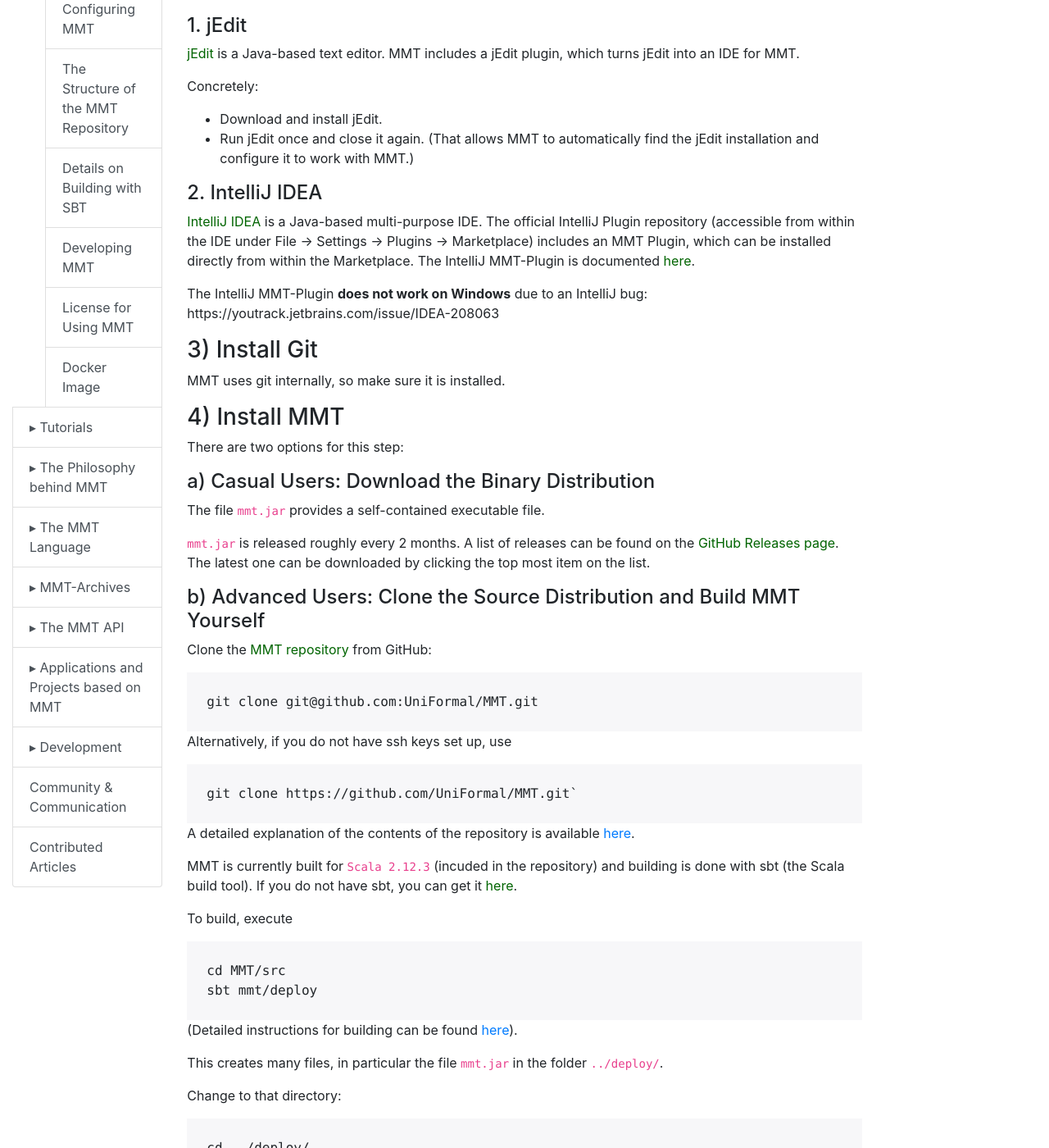
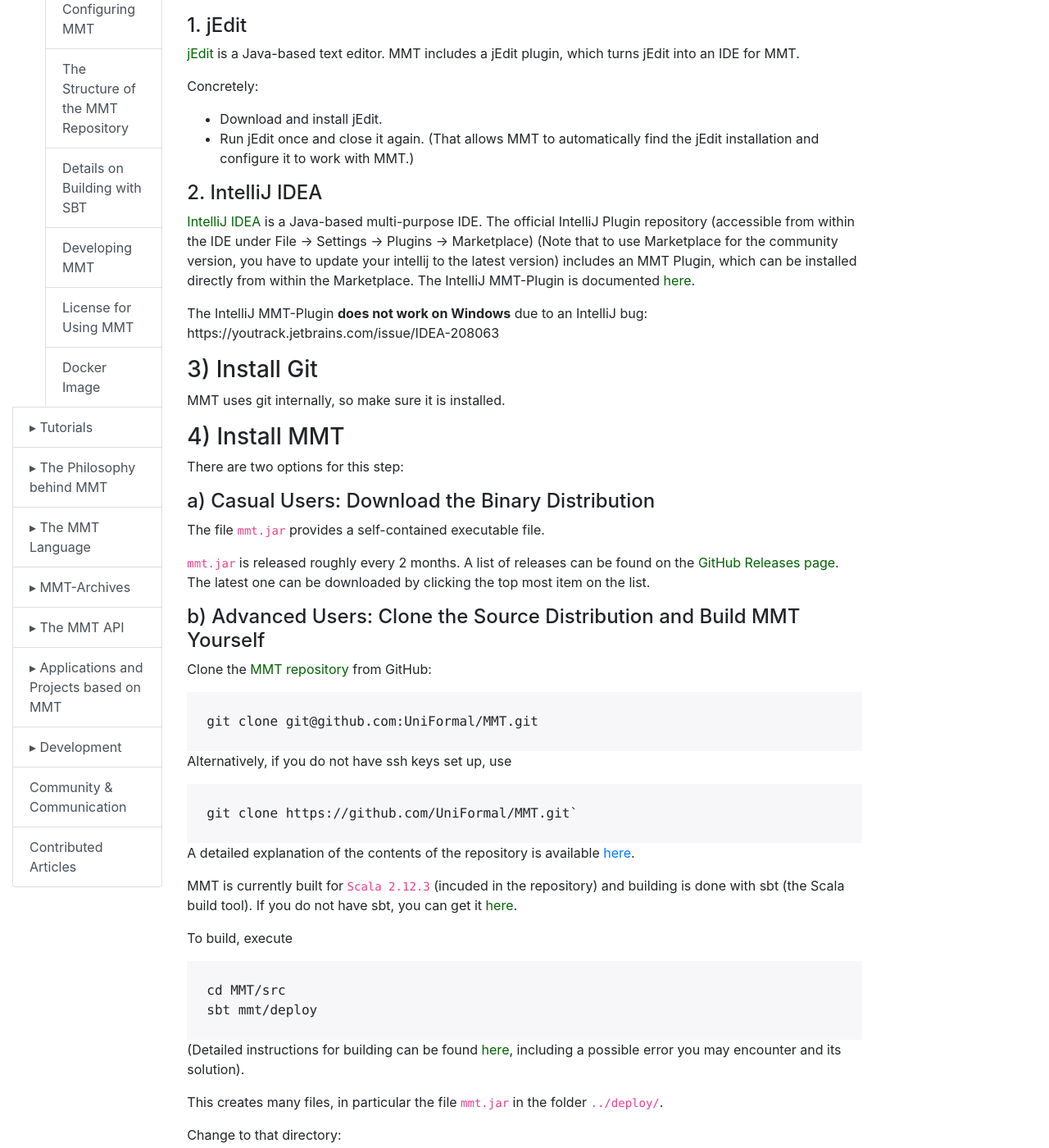
Before and after one commit to UniFormal/uniformal.github.io, a Jekyll site: the page built from doc/setup/index.md, in a window 1280 px wide and 1400 px high, scrolled down 392 px. Shown: the whole window at 82% size. Built offline with Jekyll 4.4.1, drawn with Linux system fonts in a browser that asks for light colours; some of the changed text lies outside the part shown.

Commit message:
Update index.md

````diff
--- a/doc/setup/index.md
+++ b/doc/setup/index.md
@@ -28,7 +28,7 @@
 
 #### 2. IntelliJ IDEA
 
-[IntelliJ IDEA](https://www.jetbrains.com/idea/) is a Java-based multi-purpose IDE. The official IntelliJ Plugin repository (accessible from within the IDE under File -> Settings -> Plugins -> Marketplace) includes an MMT Plugin, which can be installed directly from within the Marketplace. The IntelliJ MMT-Plugin is documented [here](https://github.com/UniFormal/IntelliJ-MMT/blob/master/README.md).
+[IntelliJ IDEA](https://www.jetbrains.com/idea/) is a Java-based multi-purpose IDE. The official IntelliJ Plugin repository (accessible from within the IDE under File -> Settings -> Plugins -> Marketplace) (Note that to use Marketplace for the community version, you have to update your intellij to the latest version) includes an MMT Plugin, which can be installed directly from within the Marketplace. The IntelliJ MMT-Plugin is documented [here](https://github.com/UniFormal/IntelliJ-MMT/blob/master/README.md).
 
 The IntelliJ MMT-Plugin **does not work on Windows** due to an IntelliJ bug: https://youtrack.jetbrains.com/issue/IDEA-208063
 
@@ -73,7 +73,7 @@
 cd MMT/src
 sbt mmt/deploy
 ```
- (Detailed instructions for building can be found [here](build.html)).
+ (Detailed instructions for building can be found [here](https://uniformal.github.io/doc/setup/sbt.html), including a possible error you may encounter and its solution).
 
 This creates many files, in particular the file `mmt.jar` in the folder `../deploy/`.
 
@@ -90,7 +90,7 @@
 
 In the previous, you obtained the file `mmt.jar` (by downloading or building).
 
-To start setup open a shell and run `java -jar mmt.jar`.<br>
+To start setup, open a shell, navigate to the folder MMT/deploy and run `java -jar mmt.jar`.<br>
 On Windows, this assumes that `git` can be called from within `sh`, which means `sh` has to be in your PATH; depending on how you installed `git`, this may already be the case. If it is not in your PATH, you can also directly issue the `java -jar mmt.jar` command from within Git Bash from an existing [Git for Windows](https://gitforwindows.org/) installation.
 
 This triggers the setup dialog which does the following:
````
